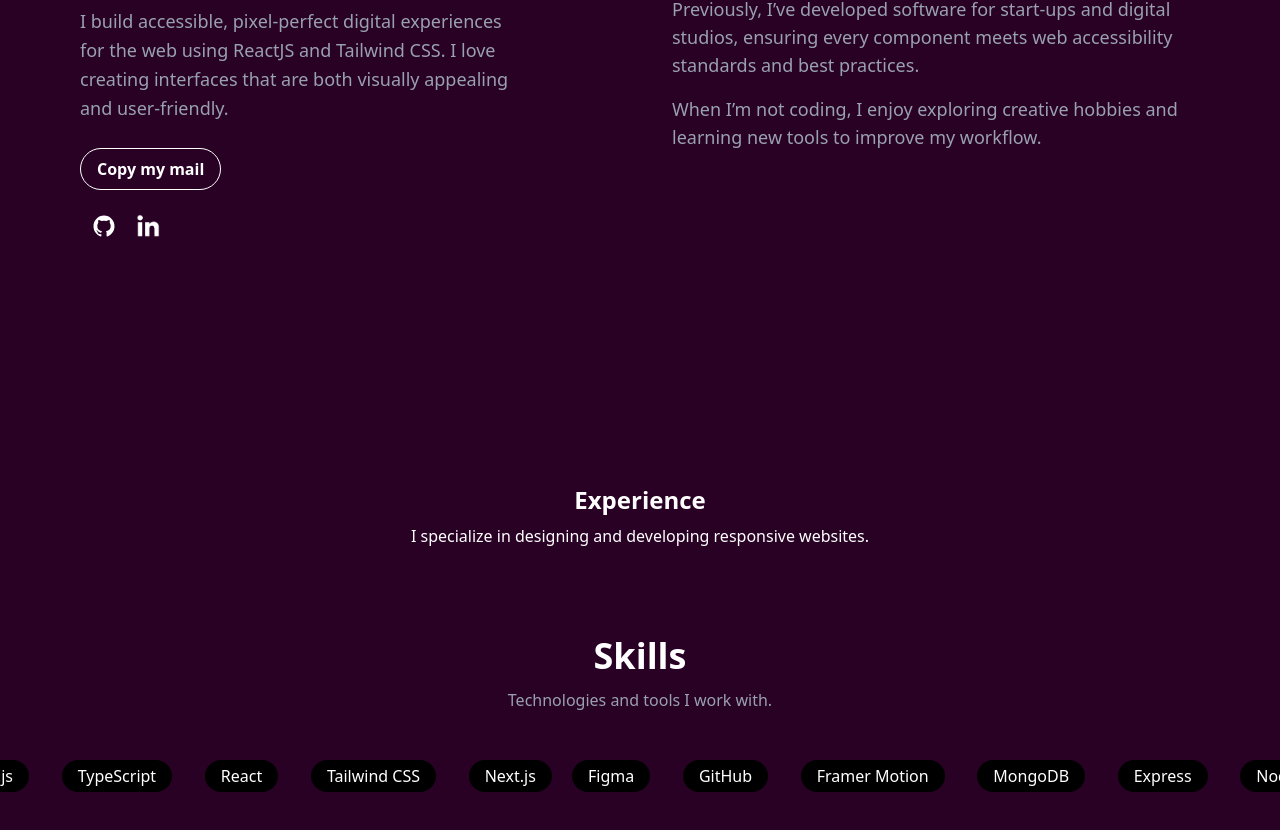
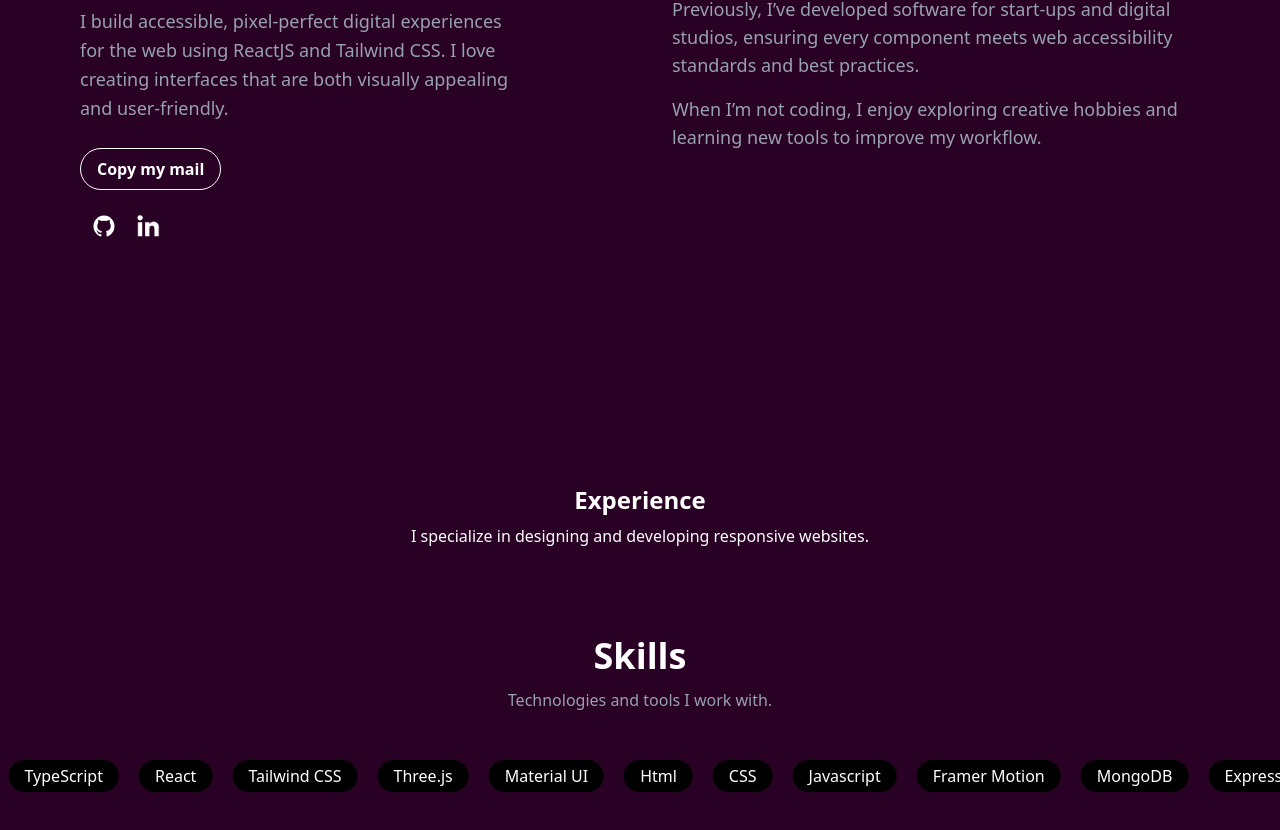
Before and after one commit to Jeniya14/my-portfolio, a React (Vite) app: page / in a window 1280 px wide. Shown: the part 424-1254 px from the top of the page. Built offline with nearby package versions, Linux system fonts and the light colour scheme.

Commit message:
marquee css upadte

```diff
--- a/src/App.css
+++ b/src/App.css
@@ -4,7 +4,7 @@
   --color-navbtn: #A40894;
 }
 
-.stock-ticker {
+.marquee-skills {
   font-size: 16px;
   padding-block: 8px;
   overflow: hidden;
@@ -15,7 +15,7 @@
   gap: var(--gap);
 }
 
-.stock-ticker ul {
+.marquee-skills ul {
   list-style: none;
   flex-shrink: 0;
   min-width: 100%;
@@ -27,7 +27,7 @@
   animation: scroll 10s linear infinite; /* faster */
 }
 
-.stock-ticker:hover ul {
+.marquee-skills:hover ul {
   animation-play-state: paused;
 }
 
--- a/src/section/Skill.jsx
+++ b/src/section/Skill.jsx
@@ -1,6 +1,7 @@
 const skills = [
-  "Figma",
-  "GitHub",
+  "Html",
+  "CSS",
+  "Javascript",
   "Framer Motion",
   "MongoDB",
   "Express",
@@ -8,7 +9,8 @@ const skills = [
   "TypeScript",
   "React",
   "Tailwind CSS",
-  "Next.js",
+  "Three.js",
+  "Material UI",
 ];
 
 export default function Skills() {
@@ -23,7 +25,7 @@ export default function Skills() {
         </p>
 
         {/* ✅ Marquee */}
-        <div className="stock-ticker  rounded-md  ">
+        <div className="marquee-skills  rounded-md  ">
           <ul>
             {skills.map((item, i) => (
               <li key={i} className="px-4 py-1 bg-black rounded-full">
```
